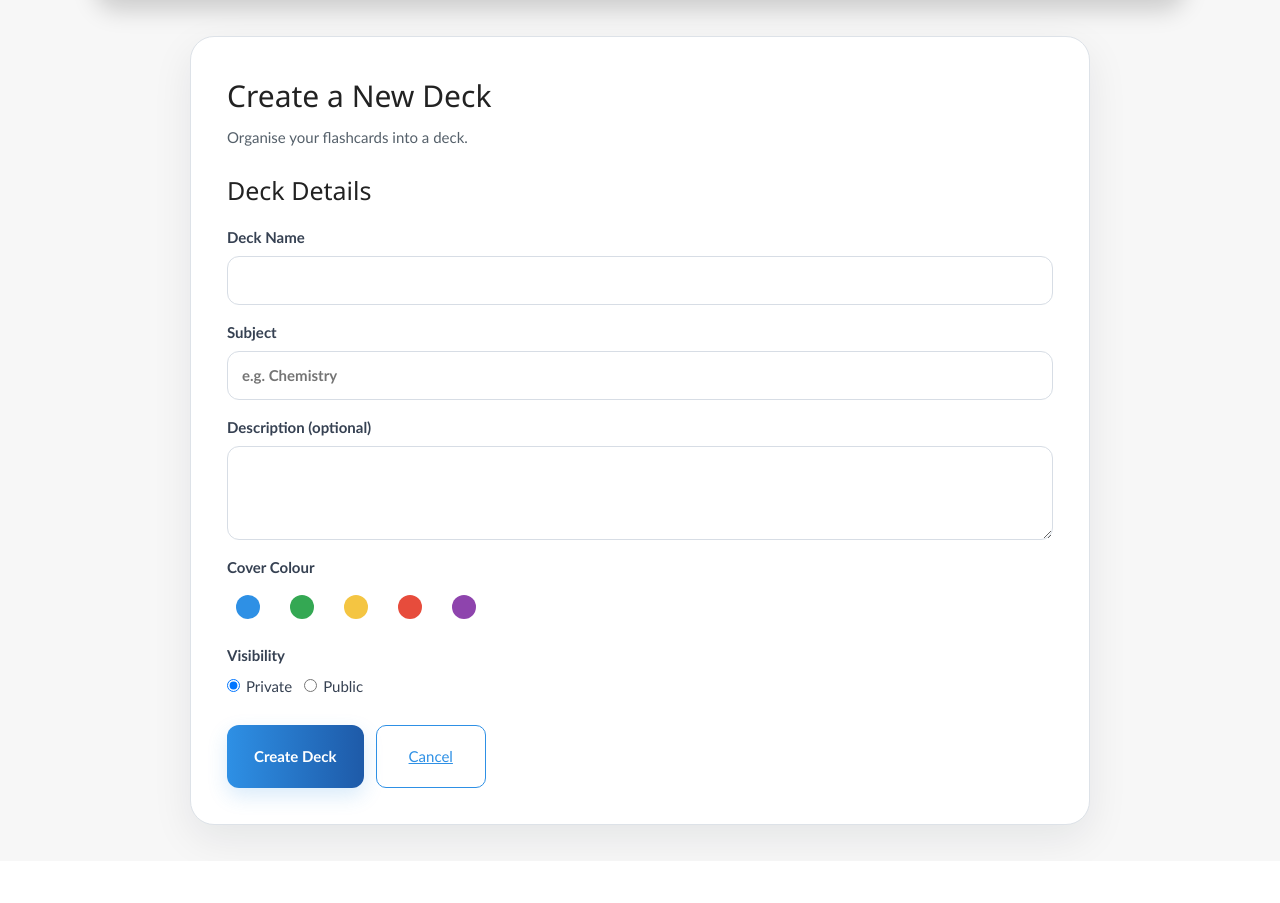
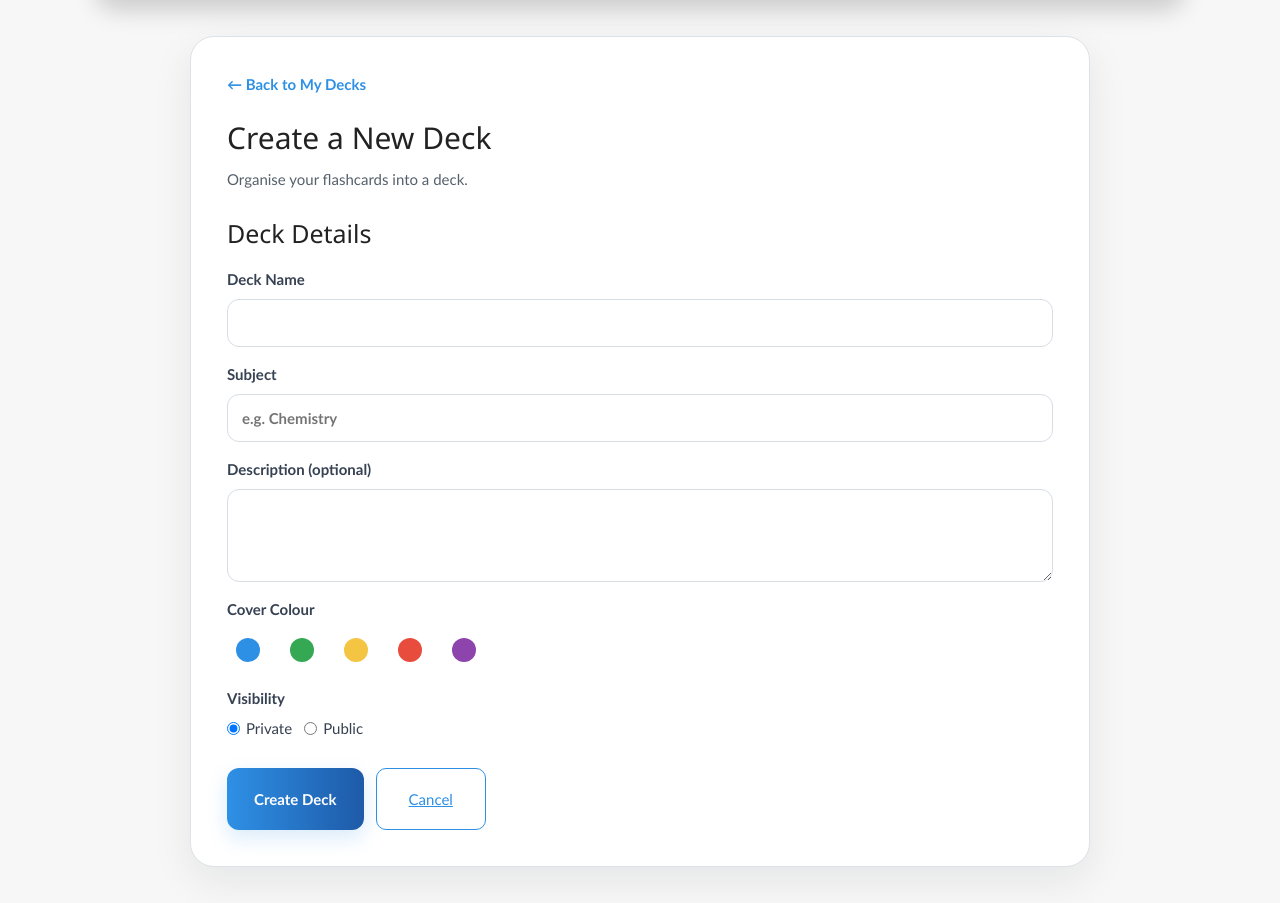
Before and after one commit to TheSriramM/Y12-revision-app, a Flask app: page /create_deck in a window 1280 px wide. Shown: the part 191-1094 px from the top of the page. Before the commit the page ends 1044 px from the top, so only its background shows below. Run offline with Flask 3, Linux system fonts and the light colour scheme; a user stored in the database is signed in.

Commit message:
back link on the edit dack and the create deck pages

```diff
--- a/static/dashboard.css
+++ b/static/dashboard.css
@@ -435,6 +435,7 @@ body{
     font-size: 2rem;
     color: #222;
     font-weight: 500;
+    padding-top: 20px;
 }
 
 .create-deck-header p {
--- a/templates/create_deck.html
+++ b/templates/create_deck.html
@@ -8,6 +8,11 @@
     <div class="create-deck-container">
 
         <div class="create-deck-card">
+
+            <a href="{{ url_for('decks') }}" class="back-link">
+                ← Back to My Decks
+            </a>
+
 
             <div class="create-deck-header">
                 <h1>
@@ -100,13 +105,12 @@
 
                     <!--Route to decks.html if a new deck is being created-->
                     <!--Route to edit_deck.html if a deck is being edited-->
-                    <a href="
-                        {% if edit_mode %}
+                    <a href="{% if edit_mode %}
                             {{ url_for('edit_deck', deck_id=request.view_args['deck_id']) }}
                         {% else %}
                             {{ url_for('decks') }}
-                        {% endif %}
-                        " class="btn-secondary">
+                        {% endif %}"
+                        class="btn-secondary">
                             Cancel
                     </a>
                 </div>
```
